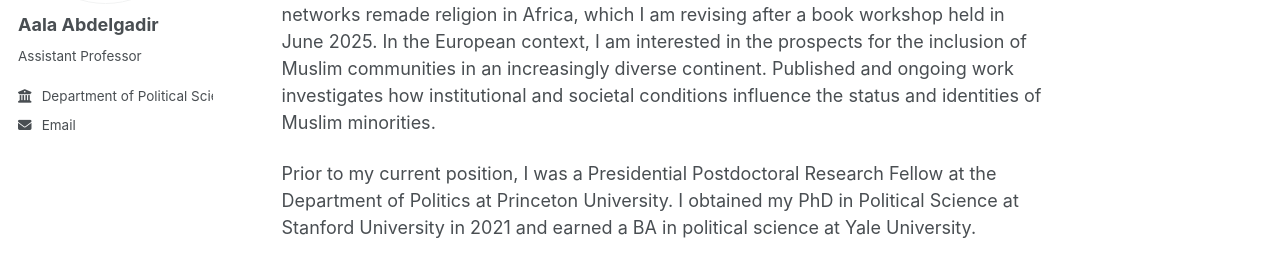
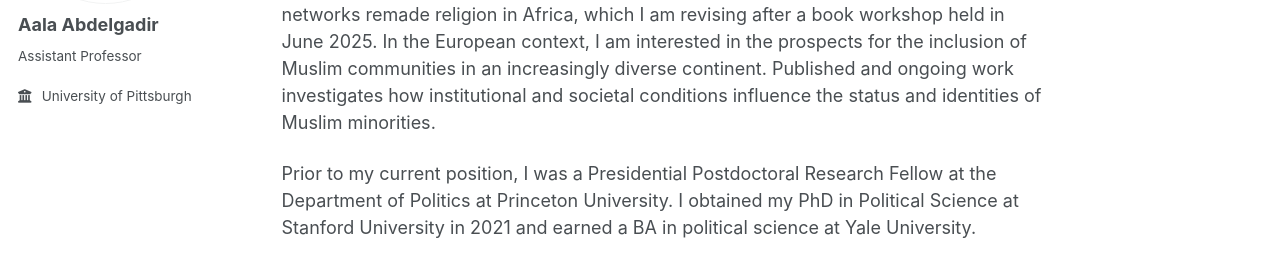
Before and after one commit to aabdelgadir/aabdelgadir.github.io, a Jekyll site: the page built from _pages/about.md, in a window 1280 px wide. Shown: the part 272-552 px from the top of the page. Built offline with Jekyll 4.4.1, drawn with Linux system fonts in a browser that asks for light colours; a script bundle is joined from its source files by our own code; library files that are not in the unit come from our copies.

Commit message:
Update _config.yml

```diff
--- a/_config.yml
+++ b/_config.yml
@@ -28,9 +28,9 @@ author:
   pronouns         : # example: "she/her"
   bio              : "Assistant Professor"
   location         : # "Earth"
-  employer         : "Department of Political Science, University of Pittsburgh"
+  employer         : "University of Pittsburgh"
   uri              : # URL
-  email            : "aala[dot]abdelgadir(at)pitt[dot]edu"
+  email            : # "aala[dot]abdelgadir(at)pitt[dot]edu"
 
   # Academic websites
   academia         : # URL
```
